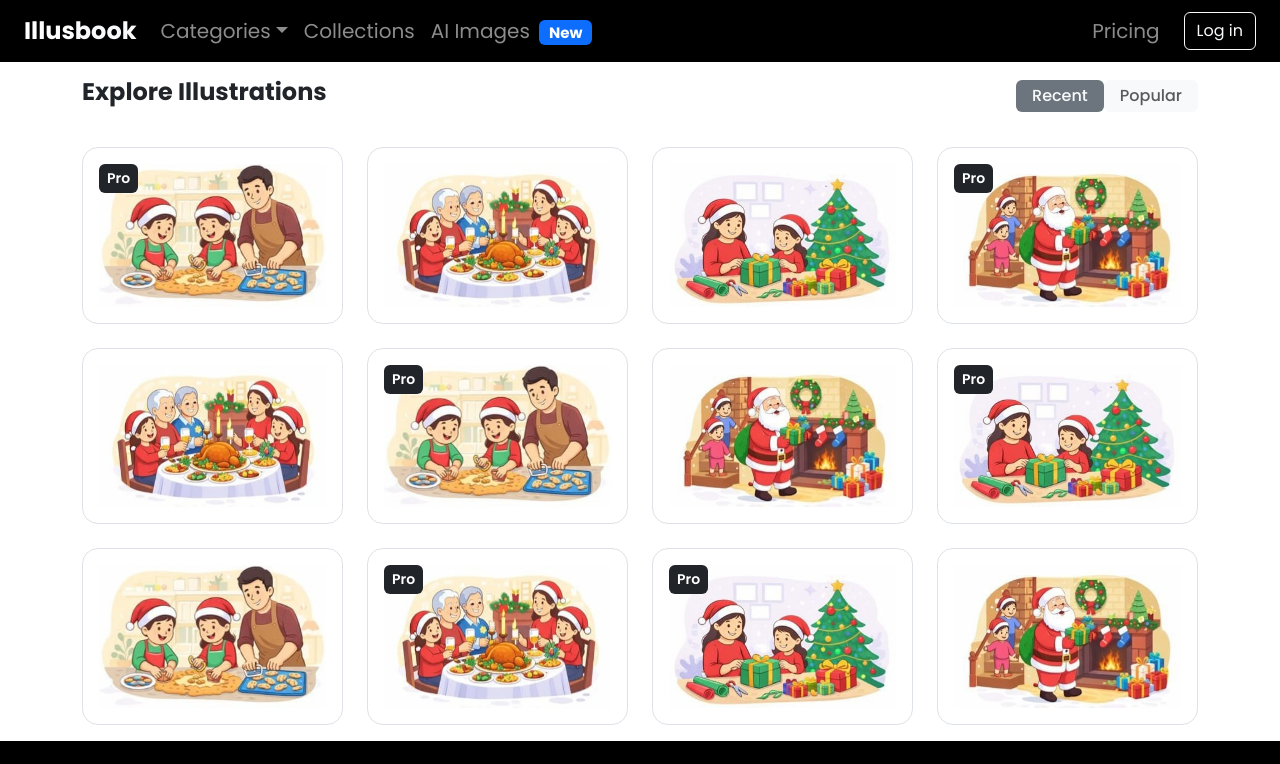
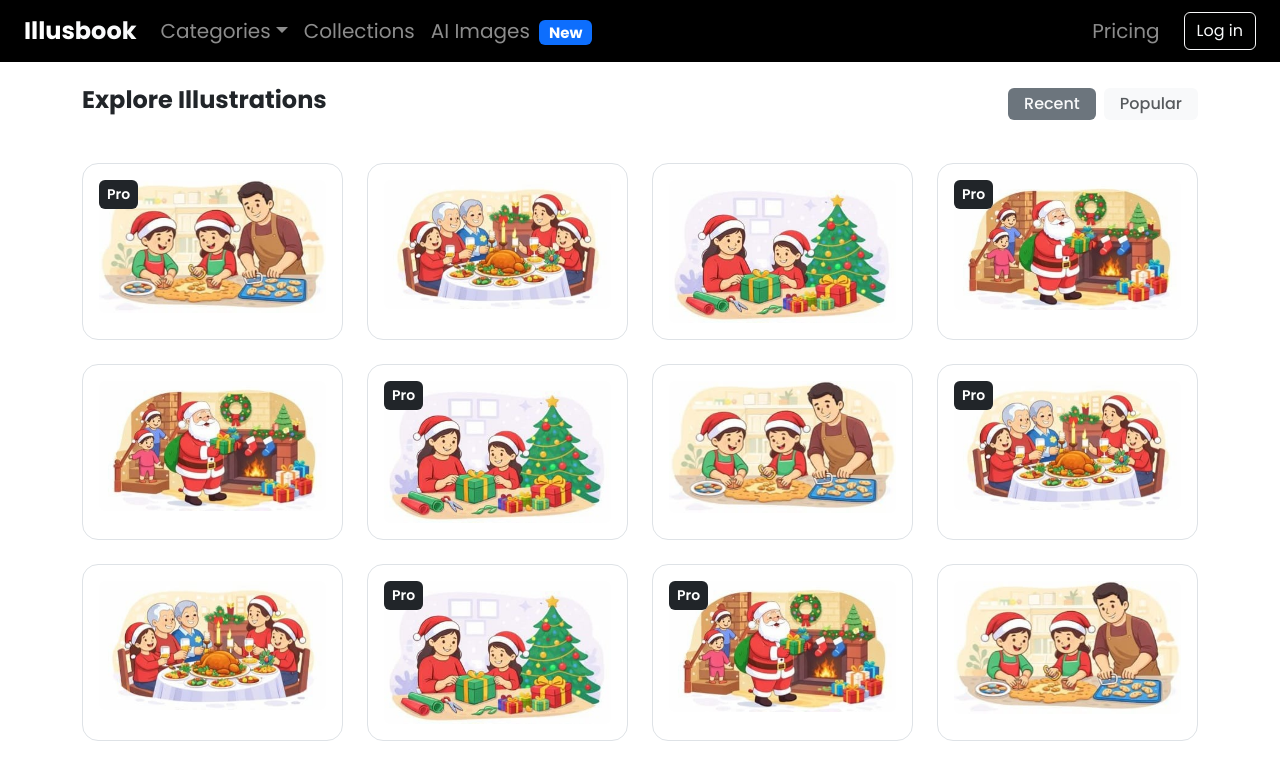
Before and after one commit to Kishore1803/Click-Crafty, a React (Vite) app: page /explore in a window 1280 px wide. Shown: the top 764 px of the page. Built offline with nearby package versions, Linux system fonts and the light colour scheme.

Commit message:
update clickcrafty

```diff
--- a/src/components/explore/Explore.jsx
+++ b/src/components/explore/Explore.jsx
@@ -1,72 +1,133 @@
-import { useNavigate } from "react-router-dom";
+import { useNavigate, useSearchParams } from "react-router-dom";
+import { useMemo, useState } from "react";
 
 function Explore() {
   const navigate = useNavigate();
+  const [searchParams] = useSearchParams();
+
+  // Category from Navbar
+  const category = searchParams.get("category") || "all";
+
+  // Tab state
+  const [tab, setTab] = useState("recent"); // recent | popular
 
   const images = [
-    { id: 1, src: "/event1.jpg", pro: true },
-    { id: 2, src: "/event2.jpg", pro: false },
-    { id: 3, src: "/event3.jpg", pro: false },
-    { id: 4, src: "/event4.jpg", pro: true },
-    { id: 5, src: "/event2.jpg", pro: false },
-    { id: 6, src: "/event1.jpg", pro: true },
-    { id: 7, src: "/event4.jpg", pro: false },
-    { id: 8, src: "/event3.jpg", pro: true },
-    { id: 5, src: "/event1.jpg", pro: false },
-    { id: 6, src: "/event2.jpg", pro: true },
-    { id: 7, src: "/event3.jpg", pro: true },
-    { id: 8, src: "/event4.jpg", pro: false }
+    // 🎄 Christmas
+    { id: 1, src: "/event1.jpg", pro: true, category: "christmas", popular: true },
+    { id: 2, src: "/event2.jpg", pro: false, category: "christmas", popular: false },
+    { id: 3, src: "/event3.jpg", pro: false, category: "christmas", popular: true },
+    { id: 4, src: "/event4.jpg", pro: true, category: "christmas", popular: false },
+
+    // 🎉 Festivals
+    { id: 5, src: "/event4.jpg", pro: false, category: "festivals", popular: true },
+    { id: 6, src: "/event3.jpg", pro: true, category: "festivals", popular: false },
+    { id: 7, src: "/event1.jpg", pro: false, category: "festivals", popular: true },
+    { id: 8, src: "/event2.jpg", pro: true, category: "festivals", popular: false },
+
+    // 🎓 Education
+    { id: 9, src: "/event2.jpg", pro: false, category: "education", popular: true },
+    { id: 10, src: "/event3.jpg", pro: true, category: "education", popular: false },
+    { id: 11, src: "/event4.jpg", pro: true, category: "education", popular: true },
+    { id: 12, src: "/event1.jpg", pro: false, category: "education", popular: false },
+
+    // 💻 Technology
+    { id: 13, src: "/event1.jpg", pro: true, category: "technology", popular: true },
+    { id: 14, src: "/event2.jpg", pro: false, category: "technology", popular: false },
+    { id: 15, src: "/event3.jpg", pro: true, category: "technology", popular: true },
+    { id: 16, src: "/event4.jpg", pro: false, category: "technology", popular: false },
+
+    // 💼 Business
+    { id: 17, src: "/event2.jpg", pro: false, category: "business", popular: true },
+    { id: 18, src: "/event4.jpg", pro: true, category: "business", popular: false },
+    { id: 19, src: "/event3.jpg", pro: false, category: "business", popular: true },
+    { id: 20, src: "/event1.jpg", pro: true, category: "business", popular: false },
+
+    // 👥 People
+    { id: 21, src: "/event4.jpg", pro: false, category: "people", popular: true },
+    { id: 22, src: "/event2.jpg", pro: true, category: "people", popular: false },
+    { id: 23, src: "/event3.jpg", pro: false, category: "people", popular: true },
+    { id: 24, src: "/event1.jpg", pro: true, category: "people", popular: false }
   ];
 
+  // 🔹 Filter only when tab/category changes
+  const filteredImages = useMemo(() => {
+    let data = [...images];
+
+    // Category filter (from Navbar)
+    if (category !== "all") {
+      data = data.filter((img) => img.category === category);
+    }
+
+    // Popular tab filter
+    if (tab === "popular") {
+      data = data.filter((img) => img.popular);
+    }
+
+    return data;
+  }, [category, tab]);
+
   return (
-    <div className="container mt-3 mb-3">
+    <div className="container mt-4 mb-4">
+
       {/* Header */}
       <div className="d-flex justify-content-between align-items-center">
-        <h4 className="fw-bold">Explore Illustrations</h4>
+        <h4 className="fw-bold text-capitalize">
+          {category === "all" ? "Explore Illustrations" : category}
+        </h4>
 
-        <div className="d-flex ">
-          <span className="px-3 py-1 rounded bg-secondary text-light fw-medium">
+        {/* Tabs */}
+        <div className="d-flex gap-2">
+          <span
+            role="button"
+            onClick={() => setTab("recent")}
+            className={`px-3 py-1 rounded fw-medium ${
+              tab === "recent"
+                ? "bg-secondary text-light"
+                : "bg-light text-muted"
+            }`}
+          >
             Recent
           </span>
-          <span className="px-3 py-1 rounded bg-light text-muted fw-medium">
+
+          <span
+            role="button"
+            onClick={() => setTab("popular")}
+            className={`px-3 py-1 rounded fw-medium ${
+              tab === "popular"
+                ? "bg-secondary text-light"
+                : "bg-light text-muted"
+            }`}
+          >
             Popular
           </span>
         </div>
       </div>
 
-      <div className="row mt-2 g-4">
-        {images.map((img) => (
-          <div
-            key={img.id}
-            className="col-12 col-sm-6 col-md-4 col-lg-3"
-          >
+      {/* Images Grid */}
+      <div className="row mt-3 g-4">
+        {filteredImages.map((img) => (
+          <div key={img.id} className="col-12 col-sm-6 col-md-4 col-lg-3">
             <div
               role="button"
               onClick={() => navigate(`/gallery/${img.id}`)}
               className="position-relative border rounded-4 p-3 bg-white h-100"
             >
-
               {img.pro && (
-                <span
-                  className="position-absolute top-0 start-0 m-3 px-2 py-1 bg-dark text-white rounded small fw-semibold"
-                >
+                <span className="position-absolute top-0 start-0 m-3 px-2 py-1 bg-dark text-white rounded small fw-semibold">
                   Pro
                 </span>
               )}
 
-              <div
-                className="w-100 h-100 d-flex align-items-center justify-content-center  rounded-3"
-              >
-                <img
-                  src={img.src}
-                  alt={`event-${img.id}`}
-                  className="w-100 h-100"
-                />
-              </div>
+              <img
+                src={img.src}
+                alt={`event-${img.id}`}
+                className="w-100 rounded-3"
+              />
             </div>
           </div>
         ))}
       </div>
+
     </div>
   );
 }
--- a/src/components/explore/Gallery.jsx
+++ b/src/components/explore/Gallery.jsx
@@ -1,47 +1,75 @@
-import { useState, useEffect } from "react";
-import { useNavigate } from "react-router-dom";
+import { useState, useEffect, useMemo } from "react";
+import { useNavigate, useParams } from "react-router-dom";
 
 function Gallery() {
   const navigate = useNavigate();
+  const { id } = useParams();
 
+  // 🔹 SAME IMAGE DATA AS EXPLORE
   const images = [
-    { id: 1, src: "/event1.jpg", pro: true },
-    { id: 2, src: "/event2.jpg", pro: false },
-    { id: 3, src: "/event3.jpg", pro: false },
-    { id: 4, src: "/event4.jpg", pro: true },
-    { id: 5, src: "/event2.jpg", pro: false },
-    { id: 6, src: "/event1.jpg", pro: true },
-    { id: 7, src: "/event4.jpg", pro: false },
-    { id: 8, src: "/event3.jpg", pro: true },
-    { id: 5, src: "/event1.jpg", pro: false },
-    { id: 6, src: "/event2.jpg", pro: true },
-    { id: 7, src: "/event3.jpg", pro: true },
-    { id: 8, src: "/event4.jpg", pro: false }
+    // 🎄 Christmas
+    { id: 1, src: "/event1.jpg", pro: true, category: "christmas", popular: true },
+    { id: 2, src: "/event2.jpg", pro: false, category: "christmas", popular: false },
+    { id: 3, src: "/event3.jpg", pro: false, category: "christmas", popular: true },
+    { id: 4, src: "/event4.jpg", pro: true, category: "christmas", popular: false },
+
+    // 🎉 Festivals
+    { id: 5, src: "/event4.jpg", pro: false, category: "festivals", popular: true },
+    { id: 6, src: "/event3.jpg", pro: true, category: "festivals", popular: false },
+    { id: 7, src: "/event1.jpg", pro: false, category: "festivals", popular: true },
+    { id: 8, src: "/event2.jpg", pro: true, category: "festivals", popular: false },
+
+    // 🎓 Education
+    { id: 9, src: "/event2.jpg", pro: false, category: "education", popular: true },
+    { id: 10, src: "/event3.jpg", pro: true, category: "education", popular: false },
+    { id: 11, src: "/event4.jpg", pro: true, category: "education", popular: true },
+    { id: 12, src: "/event1.jpg", pro: false, category: "education", popular: false },
+
+    // 💻 Technology
+    { id: 13, src: "/event1.jpg", pro: true, category: "technology", popular: true },
+    { id: 14, src: "/event2.jpg", pro: false, category: "technology", popular: false },
+    { id: 15, src: "/event3.jpg", pro: true, category: "technology", popular: true },
+    { id: 16, src: "/event4.jpg", pro: false, category: "technology", popular: false },
+
+    // 💼 Business
+    { id: 17, src: "/event2.jpg", pro: false, category: "business", popular: true },
+    { id: 18, src: "/event4.jpg", pro: true, category: "business", popular: false },
+    { id: 19, src: "/event3.jpg", pro: false, category: "business", popular: true },
+    { id: 20, src: "/event1.jpg", pro: true, category: "business", popular: false },
+
+    // 👥 People
+    { id: 21, src: "/event4.jpg", pro: false, category: "people", popular: true },
+    { id: 22, src: "/event2.jpg", pro: true, category: "people", popular: false },
+    { id: 23, src: "/event3.jpg", pro: false, category: "people", popular: true },
+    { id: 24, src: "/event1.jpg", pro: true, category: "people", popular: false }
   ];
-
-  // Default selected image (FREE)
-  const [selectedImage, setSelectedImage] = useState(images[1]);
+ // 🔹 Pro user check
   const [isProUser, setIsProUser] = useState(false);
 
-  // Check pro status
   useEffect(() => {
     setIsProUser(localStorage.getItem("isProUser") === "true");
   }, []);
 
-  const restImages = images.filter(
-    (img) => img.id !== selectedImage.id
-  );
+  // 🔹 Selected image from URL
+  const selectedImage = useMemo(() => {
+    return images.find((img) => img.id === Number(id)) || images[0];
+  }, [id]);
 
-  // Bottom image click
+  // 🔹 FULL LIST (exclude selected image)
+  const restImages = useMemo(() => {
+    return images.filter((img) => img.id !== selectedImage.id);
+  }, [selectedImage]);
+
+  // 🔹 Thumbnail click
   const handleImageClick = (img) => {
     if (img.pro && !isProUser) {
       navigate("/pricing");
     } else {
-      setSelectedImage(img);
+      navigate(`/gallery/${img.id}`);
     }
   };
 
-  // Download logic
+  // 🔹 Download logic
   const handleDownload = () => {
     if (selectedImage.pro && !isProUser) {
       navigate("/pricing");
@@ -55,22 +83,20 @@ function Gallery() {
   };
 
   return (
-    <div className="container mt-4">
+    <div className="container mt-4 mb-4">
 
-      {/* SELECTED IMAGE */}
+      {/* ✅ SELECTED IMAGE */}
       <div className="d-flex justify-content-center">
         <div
           className="position-relative border rounded-4 p-3 shadow"
-          style={{ width: "500px", height: "300px" }}
+          style={{ width: "520px", height: "320px" }}
         >
-          {/* PRO BADGE */}
           {selectedImage.pro && (
             <span className="position-absolute top-0 start-0 m-3 px-3 py-1 bg-dark text-white rounded-pill small fw-semibold">
               PRO
             </span>
           )}
 
-          {/* DOWNLOAD BUTTON */}
           <button
             onClick={handleDownload}
             className="position-absolute top-0 end-0 m-3 btn btn-light btn-sm shadow"
@@ -88,16 +114,16 @@ function Gallery() {
         </div>
       </div>
 
+      {/* ✅ FULL IMAGE LIST */}
       <div className="d-flex justify-content-center flex-wrap gap-3 mt-4">
         {restImages.map((img) => (
           <div
             key={img.id}
             onClick={() => handleImageClick(img)}
             className="position-relative border rounded-4 p-2 shadow-sm"
-            style={{ width: "200px", height: "140px", }}
+            style={{ width: "200px", height: "140px" }}
             role="button"
           >
-            {/* PRO BADGE */}
             {img.pro && (
               <span className="position-absolute top-0 start-0 m-2 px-2 py-1 bg-dark text-white rounded small fw-semibold">
                 PRO
@@ -107,8 +133,9 @@ function Gallery() {
             <img
               src={img.src}
               alt=""
-              className={`w-100 h-100 rounded-3 ${img.pro && !isProUser ? "opacity-50" : ""
-                }`}
+              className={`w-100 h-100 rounded-3 ${
+                img.pro && !isProUser ? "opacity-50" : ""
+              }`}
               style={{ objectFit: "contain" }}
             />
           </div>
```
Also changed, not shown: src/components/navbar/Navbar.jsx (+38 -13 lines).
